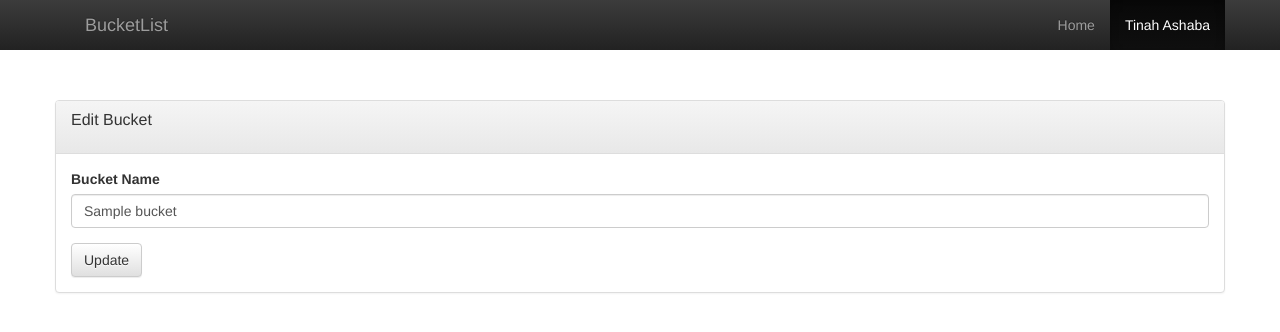
After one commit to Tinahashaba/Bucketlist, a Flask app: template app/templates/edit_bucket.html in a window 1280 px wide. The commit adds this page. Shown: the top 332 px of the page. Run offline with Flask 2, Linux system fonts and the light colour scheme; the template is opened without the code that fills it: most values are stand-ins (such as "Sample title", 1, 10 or a date in 2020); some libraries are stand-ins or nearby versions.

Commit message:
Editing bucket

```diff
--- /dev/null
+++ b/app/templates/edit_bucket.html
@@ -0,0 +1,51 @@
+{% extends 'layout.html' %}
+
+{% block title %}
+    Edit Bucket
+{% endblock %}
+
+{% block navbar %}
+    <nav class="nav navbar-inverse navbar-static-top">
+        <div class="container">
+            <div class="navbar-header">
+                <button type="button" class="navbar-toggle" data-toggle="collapse" data-target="#navaber-collapse">
+                    <span class="icon-bar"></span>
+                    <span class="icon-bar"></span>
+                    <span class="icon-bar"></span>
+                </button>
+                <a href="#" class="navbar-brand text-muted">BucketList</a>
+            </div>
+
+            <div class="collapse navbar-collapse" id="navaber-collapse">
+                <ul class="nav navbar-nav navbar-right">
+                    <li><a href="index.html">Home</a></li>
+                    <li class="active"><a href="{{ url_for('login') }}">Tinah Ashaba</a></li>
+                </ul>
+            </div>
+        </div>
+    </nav>
+{% endblock %}
+
+{% block body %}
+
+    <div class="container main-content">
+        <div class="row">
+            <div class="panel panel-default">
+                <div class="panel-heading">
+                    <h3 class="panel-title">Edit Bucket</h3>
+                </div>
+                <div class="panel-body">
+                    <form action="{{ url_for('edit_bucket', identify=bucket.id) }}" method="post">
+                        <div class="form-group">
+                            <label for="bucketname">Bucket Name</label>
+                            <input type="text" class="form-control" name="name" id="bucketname" value="{{ bucket.bucket_name }}">
+                        </div>
+
+                        <button type="submit" class="btn btn-default">Update</button>
+                    </form>
+                </div>
+            </div>
+        </div>
+    </div>
+
+{% endblock %}
--- a/app/templates/layout.html
+++ b/app/templates/layout.html
@@ -1,9 +1,9 @@
 <!DOCTYPE html>
 <html lang="en">
 <head>
-    <link rel="stylesheet" href="{{ url_for('statics', filename='css/bootstrap.css') }}">
-    <link rel="stylesheet" href="{{ url_for('statics', filename='css/bootstrap-theme.css') }}">
-    <link rel="stylesheet" href="{{ url_for('statics', filename='css/bucket.css') }}">
+    <link rel="stylesheet" href="{{ url_for('static', filename='css/bootstrap.css') }}">
+    <link rel="stylesheet" href="{{ url_for('static', filename='css/bootstrap-theme.css') }}">
+    <link rel="stylesheet" href="{{ url_for('static', filename='css/bucket.css') }}">
     <meta charset="UTF-8">
     <title>
         {% block title %} {% endblock %}
--- a/app/templates/mybucket.html
+++ b/app/templates/mybucket.html
@@ -44,12 +44,14 @@
                     <tr>
                         <th>Item</th>
                         <th>Edit</th>
-{#                        <th>Delete</th>#}
+                        {#                        <th>Delete</th>#}
                     </tr>
                     <tbody>
                     {% for key, bucket in buckets.items() %}
                         <tr>
                             <td>{{ bucket.bucket_name }}</td>
+                            <td><a href="{{ url_for('edit_bucket', identify=bucket.id) }}"><i
+                                    class="glyphicon glyphicon-edit"></i></a></td>
                         </tr>
                     {% endfor %}
                     </tbody>
```
Also changed, not shown: app/modal.py (+8 -4 lines), app/views.py (+8 -6 lines).
